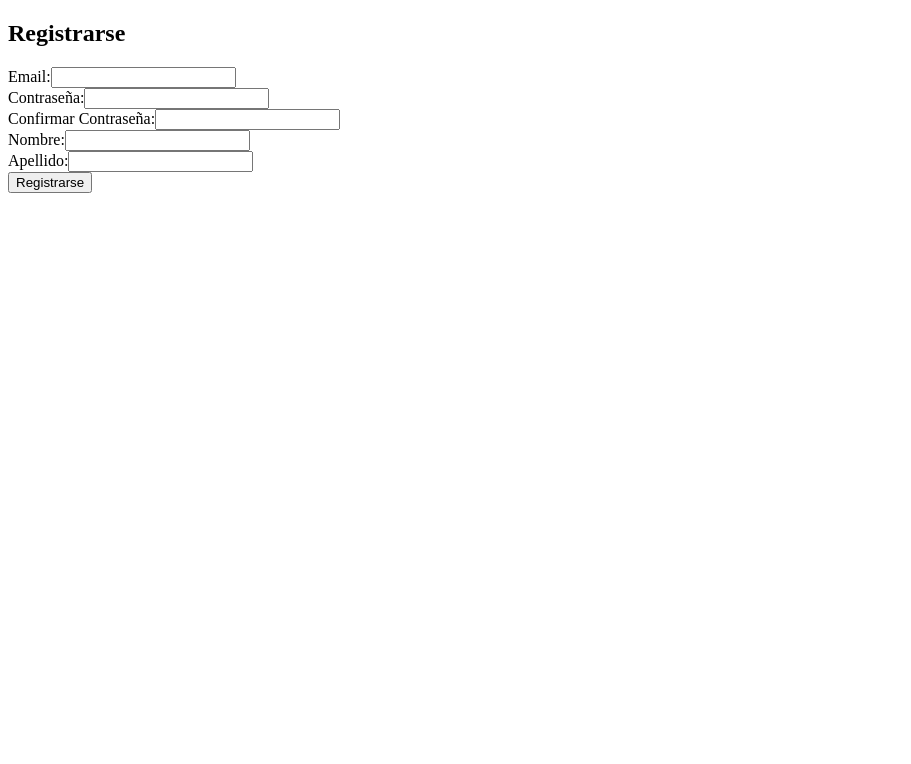
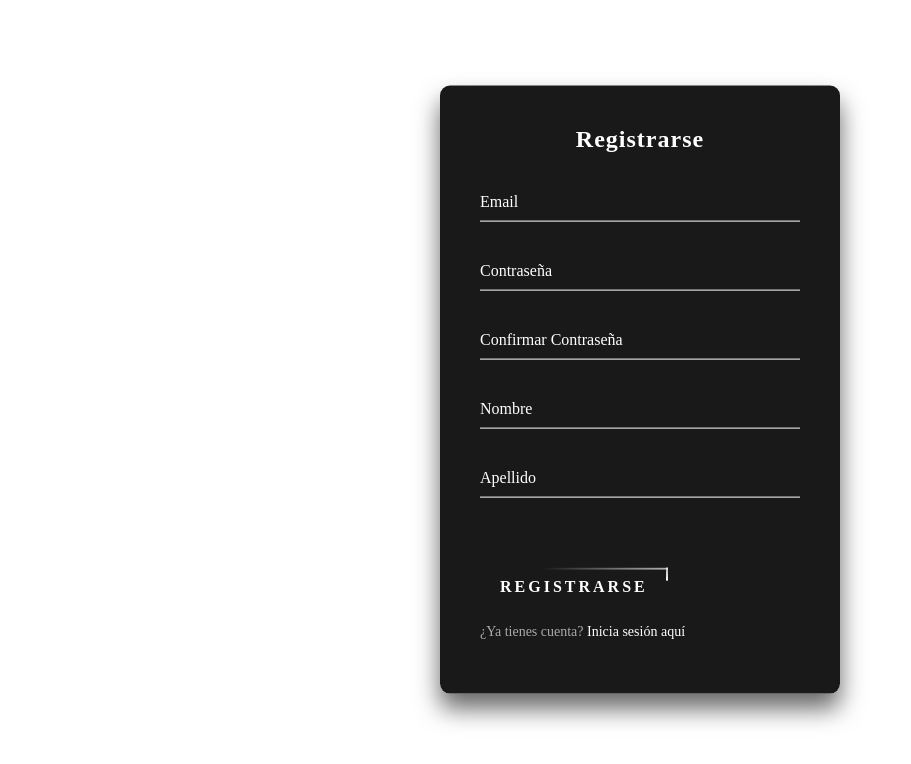
Before and after one commit to Luca-Giraudo/ICS_Cervetto_Giraudo, a Vue app in the folder vue-base-example/: page /register in a window 1280 px wide. Shown: the top 764 px of the page, without its empty margins (0-911 px from the left). Built offline with nearby package versions, Linux system fonts and the light colour scheme; the HTML template or start-up script is replaced by a standard one.

Commit message:
primer commit diseno de componentes
agregado diseno para login y register utilizando uiverse.io

```diff
--- a/vue-base-example/src/components/Login.vue
+++ b/vue-base-example/src/components/Login.vue
@@ -1,19 +1,24 @@
 <template>
-  <div>
-    <h2>Iniciar Sesión</h2>
+  <div class="login-box">
+    <p>Iniciar Sesión</p>
     <form @submit.prevent="login">
-      <div>
-        <label for="email">Email:</label>
-        <input type="email" v-model="email" id="email" required />
+      <div class="user-box">
+        <input type="email" v-model="email" required />
+        <label for="email">Email</label>
       </div>
-      <div>
-        <label for="password">Contraseña:</label>
-        <input type="password" v-model="password" id="password" required />
+      <div class="user-box">
+        <input type="password" v-model="password" required />
+        <label for="password">Contraseña</label>
       </div>
-      <button type="submit">Iniciar Sesión</button>
+      <a href="#" @click="login">Iniciar Sesión
+        <span></span>
+        <span></span>
+        <span></span>
+        <span></span>
+      </a>
     </form>
     <p v-if="error" class="error">{{ error }}</p> <!-- Muestra el mensaje de error -->
-    <router-link to="/register">¿No tienes cuenta? Regístrate aquí</router-link>
+    <p>¿No tienes cuenta? <router-link to="/register" class="a2">Regístrate aquí</router-link></p>
   </div>
 </template>
 
@@ -57,8 +62,189 @@
 </script>
 
 <style scoped>
+/* Estilos de Uiverse.io */
+.login-box {
+  position: absolute;
+  top: 50%;
+  left: 50%;
+  width: 400px;
+  padding: 40px;
+  margin: 20px auto;
+  transform: translate(-50%, -55%);
+  background: rgba(0,0,0,.9);
+  box-sizing: border-box;
+  box-shadow: 0 15px 25px rgba(0,0,0,.6);
+  border-radius: 10px;
+}
+
+.login-box p:first-child {
+  margin: 0 0 30px;
+  padding: 0;
+  color: #fff;
+  text-align: center;
+  font-size: 1.5rem;
+  font-weight: bold;
+  letter-spacing: 1px;
+}
+
+.login-box .user-box {
+  position: relative;
+}
+
+.login-box .user-box input {
+  width: 100%;
+  padding: 10px 0;
+  font-size: 16px;
+  color: #fff;
+  margin-bottom: 30px;
+  border: none;
+  border-bottom: 1px solid #fff;
+  outline: none;
+  background: transparent;
+}
+
+.login-box .user-box label {
+  position: absolute;
+  top: 0;
+  left: 0;
+  padding: 10px 0;
+  font-size: 16px;
+  color: #fff;
+  pointer-events: none;
+  transition: .5s;
+}
+
+.login-box .user-box input:focus ~ label,
+.login-box .user-box input:valid ~ label {
+  top: -20px;
+  left: 0;
+  color: #fff;
+  font-size: 12px;
+}
+
+.login-box form a {
+  position: relative;
+  display: inline-block;
+  padding: 10px 20px;
+  font-weight: bold;
+  color: #fff;
+  font-size: 16px;
+  text-decoration: none;
+  text-transform: uppercase;
+  overflow: hidden;
+  transition: .5s;
+  margin-top: 40px;
+  letter-spacing: 3px
+}
+
+.login-box a:hover {
+  background: #fff;
+  color: #272727;
+  border-radius: 5px;
+}
+
+.login-box a span {
+  position: absolute;
+  display: block;
+}
+
+.login-box a span:nth-child(1) {
+  top: 0;
+  left: -100%;
+  width: 100%;
+  height: 2px;
+  background: linear-gradient(90deg, transparent, #fff);
+  animation: btn-anim1 1.5s linear infinite;
+}
+
+@keyframes btn-anim1 {
+  0% {
+    left: -100%;
+  }
+
+  50%,100% {
+    left: 100%;
+  }
+}
+
+.login-box a span:nth-child(2) {
+  top: -100%;
+  right: 0;
+  width: 2px;
+  height: 100%;
+  background: linear-gradient(180deg, transparent, #fff);
+  animation: btn-anim2 1.5s linear infinite;
+  animation-delay: .375s
+}
+
+@keyframes btn-anim2 {
+  0% {
+    top: -100%;
+  }
+
+  50%,100% {
+    top: 100%;
+  }
+}
+
+.login-box a span:nth-child(3) {
+  bottom: 0;
+  right: -100%;
+  width: 100%;
+  height: 2px;
+  background: linear-gradient(270deg, transparent, #fff);
+  animation: btn-anim3 1.5s linear infinite;
+  animation-delay: .75s
+}
+
+@keyframes btn-anim3 {
+  0% {
+    right: -100%;
+  }
+
+  50%,100% {
+    right: 100%;
+  }
+}
+
+.login-box a span:nth-child(4) {
+  bottom: -100%;
+  left: 0;
+  width: 2px;
+  height: 100%;
+  background: linear-gradient(360deg, transparent, #fff);
+  animation: btn-anim4 1.5s linear infinite;
+  animation-delay: 1.125s
+}
+
+@keyframes btn-anim4 {
+  0% {
+    bottom: -100%;
+  }
+
+  50%,100% {
+    bottom: 100%;
+  }
+}
+
 .error {
   color: red;
   margin-top: 10px;
 }
+
+.login-box p:last-child {
+  color: #aaa;
+  font-size: 14px;
+}
+
+.login-box a.a2 {
+  color: #fff;
+  text-decoration: none;
+}
+
+.login-box a.a2:hover {
+  background: transparent;
+  color: #aaa;
+  border-radius: 5px;
+}
 </style>
--- a/vue-base-example/src/components/Register.vue
+++ b/vue-base-example/src/components/Register.vue
@@ -1,29 +1,36 @@
 <template>
-  <div>
-    <h2>Registrarse</h2>
+  <div class="login-box">
+    <p>Registrarse</p>
     <form @submit.prevent="register">
-      <div>
-        <label for="email">Email:</label>
-        <input type="email" v-model="email" id="email" required />
+      <div class="user-box">
+        <input type="email" v-model="email" required />
+        <label for="email">Email</label>
       </div>
-      <div>
-        <label for="password">Contraseña:</label>
-        <input type="password" v-model="password" id="password" required />
+      <div class="user-box">
+        <input type="password" v-model="password" required />
+        <label for="password">Contraseña</label>
       </div>
-      <div>
-        <label for="confirmPassword">Confirmar Contraseña:</label>
-        <input type="password" v-model="confirmPassword" id="confirmPassword" required />
+      <div class="user-box">
+        <input type="password" v-model="confirmPassword" required />
+        <label for="confirmPassword">Confirmar Contraseña</label>
       </div>
-      <div>
-        <label for="firstName">Nombre:</label>
-        <input type="text" v-model="firstName" id="firstName" required />
+      <div class="user-box">
+        <input type="text" v-model="firstName" required />
+        <label for="firstName">Nombre</label>
       </div>
-      <div>
-        <label for="lastName">Apellido:</label>
-        <input type="text" v-model="lastName" id="lastName" required />
+      <div class="user-box">
+        <input type="text" v-model="lastName" required />
+        <label for="lastName">Apellido</label>
       </div>
-      <button type="submit">Registrarse</button>
+      <a href="#" @click="register">Registrarse
+        <span></span>
+        <span></span>
+        <span></span>
+        <span></span>
+      </a>
     </form>
+    <p v-if="error" class="error">{{ error }}</p>
+    <p>¿Ya tienes cuenta? <router-link to="/login" class="a2">Inicia sesión aquí</router-link></p>
   </div>
 </template>
 
@@ -38,7 +45,8 @@
       password: '',
       confirmPassword: '',
       firstName: '',
-      lastName: ''
+      lastName: '',
+      error: null
     };
   },
   methods: {
@@ -52,12 +60,204 @@
           last_name: this.lastName
         });
         console.log('User registered:', response.data);
-        // Redirige al usuario a la pantalla de bienvenida
         this.$router.push('/');
       } catch (error) {
         console.error('Error registering user:', error);
+        if (error.response && error.response.status === 400) {
+          this.error = "Error en los datos ingresados.";
+        } else {
+          this.error = "Error al registrar el usuario.";
+        }
       }
     }
   }
 };
 </script>
+
+<style scoped>
+/* From Uiverse.io by glisovic01 */
+.login-box {
+  position: absolute;
+  top: 50%;
+  left: 50%;
+  width: 400px;
+  padding: 40px;
+  margin: 20px auto;
+  transform: translate(-50%, -55%);
+  background: rgba(0,0,0,.9);
+  box-sizing: border-box;
+  box-shadow: 0 15px 25px rgba(0,0,0,.6);
+  border-radius: 10px;
+}
+
+.login-box p:first-child {
+  margin: 0 0 30px;
+  padding: 0;
+  color: #fff;
+  text-align: center;
+  font-size: 1.5rem;
+  font-weight: bold;
+  letter-spacing: 1px;
+}
+
+.login-box .user-box {
+  position: relative;
+}
+
+.login-box .user-box input {
+  width: 100%;
+  padding: 10px 0;
+  font-size: 16px;
+  color: #fff;
+  margin-bottom: 30px;
+  border: none;
+  border-bottom: 1px solid #fff;
+  outline: none;
+  background: transparent;
+}
+
+.login-box .user-box label {
+  position: absolute;
+  top: 0;
+  left: 0;
+  padding: 10px 0;
+  font-size: 16px;
+  color: #fff;
+  pointer-events: none;
+  transition: .5s;
+}
+
+.login-box .user-box input:focus ~ label,
+.login-box .user-box input:valid ~ label {
+  top: -20px;
+  left: 0;
+  color: #fff;
+  font-size: 12px;
+}
+
+.login-box form a {
+  position: relative;
+  display: inline-block;
+  padding: 10px 20px;
+  font-weight: bold;
+  color: #fff;
+  font-size: 16px;
+  text-decoration: none;
+  text-transform: uppercase;
+  overflow: hidden;
+  transition: .5s;
+  margin-top: 40px;
+  letter-spacing: 3px;
+}
+
+.login-box a:hover {
+  background: #fff;
+  color: #272727;
+  border-radius: 5px;
+}
+
+.login-box a span {
+  position: absolute;
+  display: block;
+}
+
+.login-box a span:nth-child(1) {
+  top: 0;
+  left: -100%;
+  width: 100%;
+  height: 2px;
+  background: linear-gradient(90deg, transparent, #fff);
+  animation: btn-anim1 1.5s linear infinite;
+}
+
+@keyframes btn-anim1 {
+  0% {
+    left: -100%;
+  }
+
+  50%,100% {
+    left: 100%;
+  }
+}
+
+.login-box a span:nth-child(2) {
+  top: -100%;
+  right: 0;
+  width: 2px;
+  height: 100%;
+  background: linear-gradient(180deg, transparent, #fff);
+  animation: btn-anim2 1.5s linear infinite;
+  animation-delay: .375s;
+}
+
+@keyframes btn-anim2 {
+  0% {
+    top: -100%;
+  }
+
+  50%,100% {
+    top: 100%;
+  }
+}
+
+.login-box a span:nth-child(3) {
+  bottom: 0;
+  right: -100%;
+  width: 100%;
+  height: 2px;
+  background: linear-gradient(270deg, transparent, #fff);
+  animation: btn-anim3 1.5s linear infinite;
+  animation-delay: .75s;
+}
+
+@keyframes btn-anim3 {
+  0% {
+    right: -100%;
+  }
+
+  50%,100% {
+    right: 100%;
+  }
+}
+
+.login-box a span:nth-child(4) {
+  bottom: -100%;
+  left: 0;
+  width: 2px;
+  height: 100%;
+  background: linear-gradient(360deg, transparent, #fff);
+  animation: btn-anim4 1.5s linear infinite;
+  animation-delay: 1.125s;
+}
+
+@keyframes btn-anim4 {
+  0% {
+    bottom: -100%;
+  }
+
+  50%,100% {
+    bottom: 100%;
+  }
+}
+
+.error {
+  color: red;
+  margin-top: 10px;
+}
+
+.login-box p:last-child {
+  color: #aaa;
+  font-size: 14px;
+}
+
+.login-box a.a2 {
+  color: #fff;
+  text-decoration: none;
+}
+
+.login-box a.a2:hover {
+  background: transparent;
+  color: #aaa;
+  border-radius: 5px;
+}
+</style>
```
Lines whose indentation alone changed are shown as unchanged.
